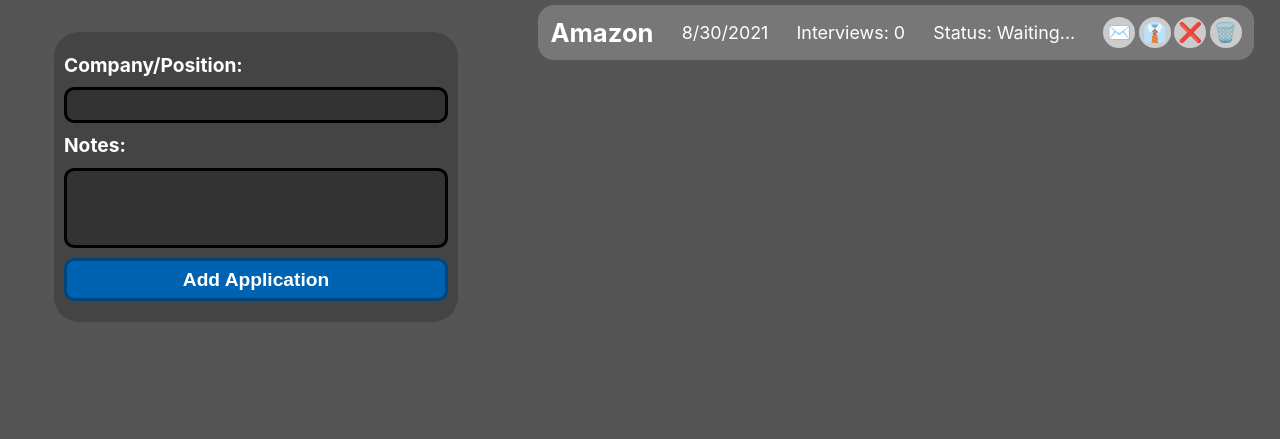
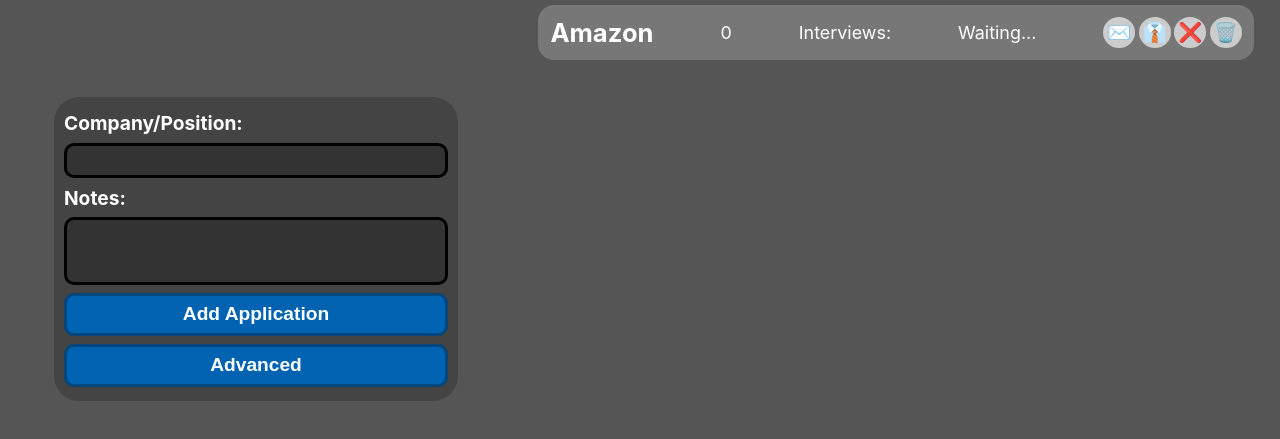
Before and after one commit to devinarena/AppTracker, a React app in the folder app-tracker/: page / in a window 1280 px wide. Shown: the part 83-522 px from the top of the page. Built offline with nearby package versions, Linux system fonts and the light colour scheme.

Commit message:
new things

```diff
--- a/app-tracker/src/AppTracker.js
+++ b/app-tracker/src/AppTracker.js
@@ -1,15 +1,35 @@
 import './AppTracker.css';
+import Application from './Application';
 import Navbar from './components/Navbar'
 import ApplicationManager from './components/application-manage/ApplicationManager'
 import ApplicationView from './components/application-view/ApplicationView';
+import { AppsContext } from './ApplicationContext';
+import { useState } from 'react';
 
 function AppTracker() {
+  const [apps, setApps] = useState([new Application("Amazon", "8/30/2021", 0, false, false)]);
+
+  /**
+   * Removes an application from stored applications
+   *
+   * @param {Application} application to be removed
+   */
+  const removeApp = (application) => {
+    setApps(apps.filter(app => app !== application));
+  }
+
+  const addApp = (application) => {
+
+  }
+
   return (
     <div className="AppTracker">
       <Navbar />
       <div className="content">
-        <ApplicationManager />
-        <ApplicationView />
+        <AppsContext.Provider value={{apps, removeApp}}>
+          <ApplicationManager />
+          <ApplicationView />
+        </AppsContext.Provider>
       </div>
     </div>
   );
--- a/app-tracker/src/Application.js
+++ b/app-tracker/src/Application.js
@@ -7,8 +7,19 @@
  */
 
 export default class Application {
-    constructor(company, date, interviews, offer, rejection) {
+    /**
+     * Default constructor for Applications, all info must be entered.
+     *
+     * @param {String} company the company or position name
+     * @param {String} notes any user notes about the company
+     * @param {Date} date the date the application was submitted
+     * @param {int} interviews the number of interviews had for this position
+     * @param {boolean} offer if an offer has been given
+     * @param {boolean} rejection if a rejection has been given
+     */
+    constructor(company, notes, date, interviews, offer, rejection) {
         this.company = company;
+        this.notes = notes;
         this.date = date;
         this.interviews = interviews;
         this.offer = offer;
--- /dev/null
+++ b/app-tracker/src/ApplicationContext.js
@@ -0,0 +1,6 @@
+import React from 'react'
+
+export const AppsContext = React.createContext({
+    apps: [],
+    removeApp: () => {},
+});
--- a/app-tracker/src/ApplicationData.js
+++ /dev/null
@@ -1,7 +0,0 @@
-import React from 'react'
-import Application from './Application'
-
-let appsContext = React.createContext([new Application("Amazon", "8/30/2021", 0, false, false)]);
-
-export const AppsContextProvider = appsContext.Provider;
-export const AppsContextConsumer = appsContext.Consumer;
--- a/app-tracker/src/components/application-manage/ApplicationManager.css
+++ b/app-tracker/src/components/application-manage/ApplicationManager.css
@@ -1,21 +1,25 @@
 .app-manager {
     width: 40%;
-    height: 50%;
+    height: 70%;
     display: flex;
     justify-content: center;
     align-items: center;
     color: #fff;
 }
 
+.app-manager form * {
+    margin: 1% 0;
+}
+
 .app-manager form {
     width: 75%;
-    height: 75%;
     padding: 2%;
     background: #444;
     display: flex;
     flex-direction: column;
     justify-content: space-evenly;
     border-radius: 25px;
+    overflow-y: hidden;
 }
 
 .app-manager form label {
@@ -42,7 +46,7 @@
 
 .app-manager form textarea {
     padding: 1%;
-    font-size: 1.5vw;
+    font-size: 1.25vw;
     background: #333;
     border: 3px solid black;
     border-radius: 10px;
@@ -58,7 +62,7 @@
     border: 3px solid #666;
 }
 
-.app-manager form input[type=submit] {
+.app-manager form input[type=submit], .app-manager form button {
     border: 3px solid #00467c;
     border-radius: 10px;
     background: #0063B1;
@@ -72,7 +76,7 @@
     -moz-transition: border 1s ease, background 1s ease;
 }
 
-.app-manager form input[type=submit]:hover {
+.app-manager form input[type=submit]:hover, .app-manager form button:hover {
     border: 3px solid #0063B1;
     background: #0191ff;
 }
--- a/app-tracker/src/components/application-manage/ApplicationManager.js
+++ b/app-tracker/src/components/application-manage/ApplicationManager.js
@@ -21,10 +21,7 @@
 
     const handleSubmit = (e) => {
         e.preventDefault();
-        console.log(company + "\n" + description);
     }
-
-    handleSubmit.bind(this);
 
     return (
         <div className="app-manager">
@@ -38,6 +35,7 @@
                 </label>
                 <textarea name="company" rows="3" maxLength="800" onChange={e => setDescription(e.target.value)} />
                 <input type="submit" value="Add Application" />
+                <button name="advanced" >Advanced</button>
             </form>
         </div>
     );
--- a/app-tracker/src/components/application-view/ApplicationCard.js
+++ b/app-tracker/src/components/application-view/ApplicationCard.js
@@ -1,4 +1,5 @@
 
+import{ AppsContext } from '../../ApplicationContext';
 import './ApplicationCard.css'
 
 /**
@@ -25,18 +26,24 @@
     }
 
     return (
+        <AppsContext.Consumer>
+            {({removeApp}) => {
+                return (
                     <div className="app-card">
                         <h1>{props.app.company}</h1>
                         <p>{props.app.date}</p>
                         <p>Interviews: {props.app.interviews}</p>
-            <p>Status: {status()}</p>
+                        <p>{status()}</p>
                         <div className="buttons">
                             <button type="submit">✉️</button>
                             <button type="submit">👔</button>
                             <button type="submit">❌</button>
-                <button type="submit">🗑️</button>
+                            <button type="submit" onClick={() => removeApp(props.app)}>🗑️</button>
                         </div>
                     </div>
+                );
+            }}
+        </AppsContext.Consumer>
     );
 }
 
--- a/app-tracker/src/components/application-view/ApplicationView.js
+++ b/app-tracker/src/components/application-view/ApplicationView.js
@@ -1,6 +1,6 @@
 import './ApplicationView.css'
 import ApplicationCard from './ApplicationCard'
-import { AppsContextConsumer } from '../../ApplicationData'
+import { AppsContext } from '../../ApplicationContext'
 
 /**
  * @file ApplicationViewer.js
@@ -16,12 +16,13 @@
  * @returns JSX for a ApplicationManager
  */
 const ApplicationView = () => {
-
     return (
         <div className="app-view">
-            <AppsContextConsumer>
-                {appsContext => appsContext.map((app, id) => { return (<ApplicationCard key={id} app={app}/>);})}
-            </AppsContextConsumer>
+            <AppsContext.Consumer>
+                {({ apps }) => {
+                    return [apps.map((app, id) => { return (<ApplicationCard key={id} app={app} />); })]
+                }}
+            </AppsContext.Consumer>
         </div>
     );
 }
```
Lines whose indentation alone changed are shown as unchanged.
